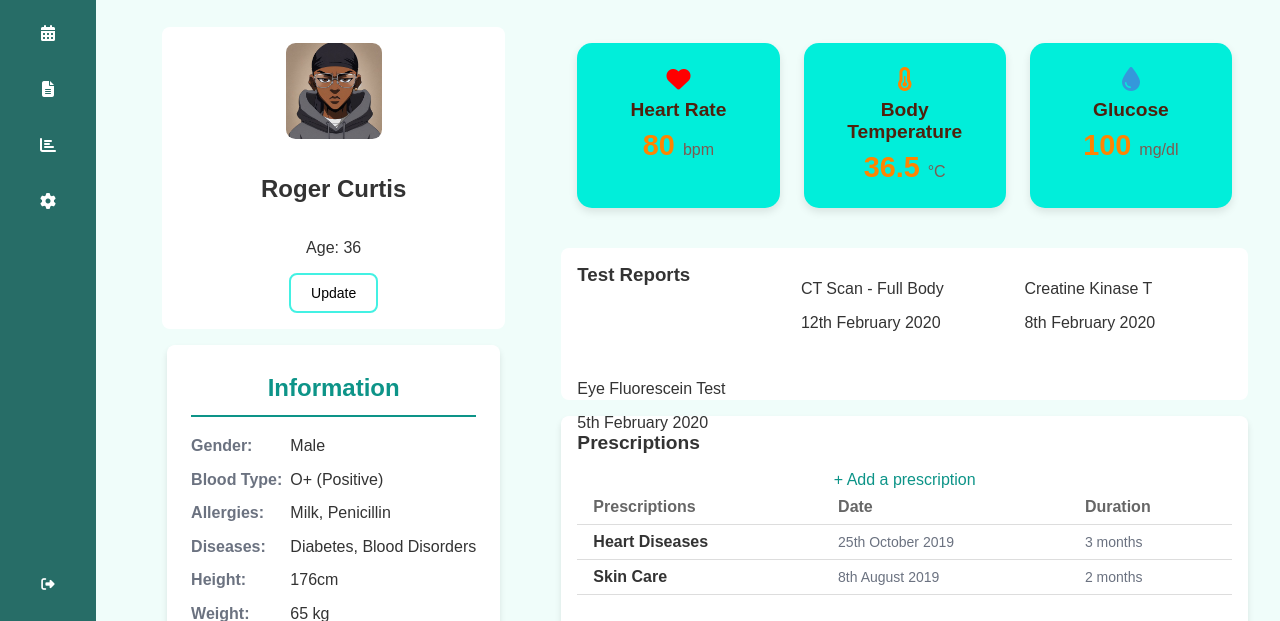
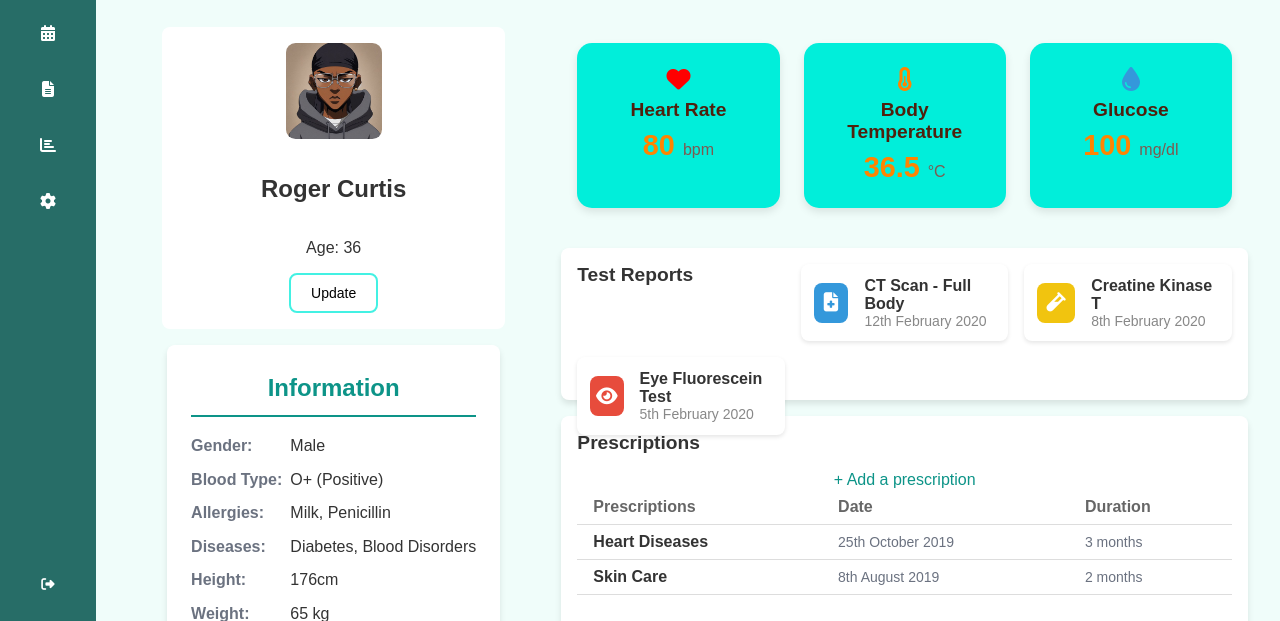
Before and after one commit to Popeaura/Telemedicine, a website: page patient Dashboard.html in a window 1280 px wide. Shown: the part 179-800 px from the top of the page. Drawn offline with Linux system fonts and the light colour scheme.

Commit message:
I added my modified projec's folder

```diff
--- a/P-dash.css
+++ b/P-dash.css
@@ -206,8 +206,64 @@ header {
     border-radius: 8px;
     padding: 1rem;
     height:15vh;
+    box-shadow: 0 4px 6px rgba(0, 0, 0, 0.1);
+
 
 }
+
+.test-reports h3 {
+    font-size: 1.2rem;
+    margin-bottom: 1rem;
+}
+
+/* Individual Report Card */
+.report {
+    display: flex;
+    align-items: center;
+    gap: 1rem;
+    background-color: #fff;
+    padding: 0.8rem;
+    border-radius: 8px;
+    box-shadow: 0 2px 4px rgba(0, 0, 0, 0.1);
+}
+
+.icon-container {
+    display: flex;
+    align-items: center;
+    justify-content: center;
+    width: 40px;
+    height: 40px;
+    border-radius: 8px;
+    color: white;
+    font-size: 1.2rem;
+}
+
+/* Icon Background Colors */
+.blue-bg {
+    background-color: #3498db;
+}
+
+.yellow-bg {
+    background-color: #f1c40f;
+}
+
+.red-bg {
+    background-color: #e74c3c;
+}
+
+.report-details .title {
+    font-size: 1rem;
+    font-weight: bold;
+    color: #333;
+    margin: 0;
+}
+
+.report-details .date {
+    font-size: 0.875rem;
+    color: #888;
+    margin: 0;
+}
+
 
 
 
--- a/patient Dashboard.html
+++ b/patient Dashboard.html
@@ -112,23 +112,29 @@
 <div class="test-reports">
     <h3>Test Reports</h3>
     <div class="report">
-                            <i class="icon-file-text"></i>
-                            <div>
-                                <p>CT Scan - Full Body</p>
+        <div class="icon-container blue-bg">
+            <i class="fas fa-file-medical"></i>
+        </div>
+        <div class="report-details">
+            <p class="title">CT Scan - Full Body</p>
             <p class="date">12th February 2020</p>
         </div>
     </div>
     <div class="report">
-                            <i class="icon-file-text"></i>
-                            <div>
-                                <p>Creatine Kinase T</p>
+        <div class="icon-container yellow-bg">
+            <i class="fas fa-vial"></i>
+        </div>
+        <div class="report-details">
+            <p class="title">Creatine Kinase T</p>
             <p class="date">8th February 2020</p>
         </div>
     </div>
     <div class="report">
-                            <i class="icon-file-text"></i>
-                            <div>
-                                <p>Eye Fluorescein Test</p>
+        <div class="icon-container red-bg">
+            <i class="fas fa-eye"></i>
+        </div>
+        <div class="report-details">
+            <p class="title">Eye Fluorescein Test</p>
             <p class="date">5th February 2020</p>
         </div>
     </div>
```
Lines whose indentation alone changed are shown as unchanged.
